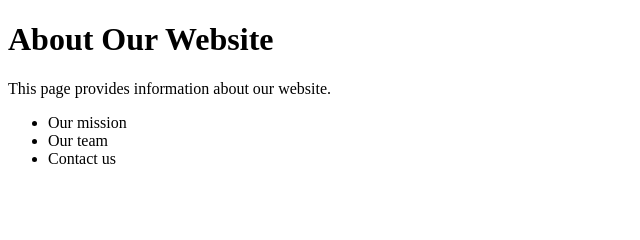
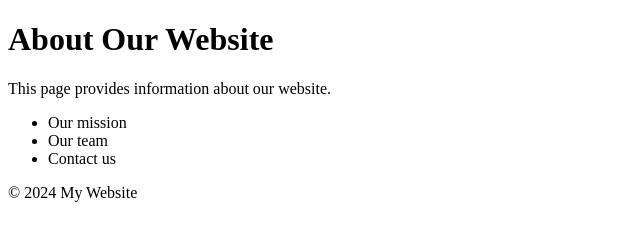
Before and after one commit to WinchesterxZ/git_task, a plain HTML site: page about.html in a window 1280 px wide. Shown: the whole page, without its empty margins (0-640 px from the left). Drawn offline with Linux system fonts and the light colour scheme.

Commit message:
Added a footer to both pages

```diff
--- a/about.html
+++ b/about.html
@@ -13,5 +13,8 @@
         <li>Our team</li>
         <li>Contact us</li>
     </ul>
+    <footer>
+        <p>© 2024 My Website</p>
+    </footer>
 </body>
 </html>
```
Also changed, not shown: index.html (+3 -0 lines).
